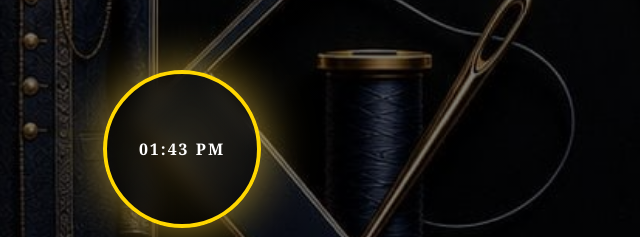
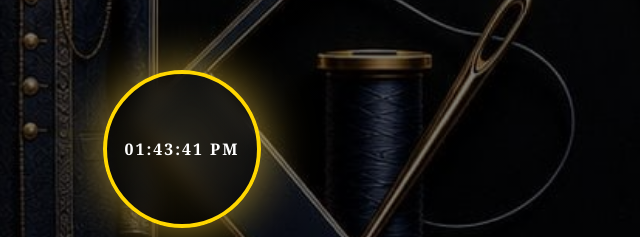
Before and after one commit to David-cyber-b/kinzcatchet.github.io, a plain HTML site: page index.html in a window 1280 px wide. Shown: the part 217-454 px from the top of the page, 458-1098 px from the left. Drawn offline with Linux system fonts and the light colour scheme.

Commit message:
Enhance clock to display seconds and update timing
Added seconds display to the clock and updated script execution.

```diff
--- a/index.html
+++ b/index.html
@@ -127,7 +127,7 @@
 <!-- HERO SECTION -->
 <div style="text-align:center; padding:140px 20px 120px; background:linear-gradient(rgba(0,0,0,0.5), rgba(0,0,0,0.5)), url('banner.jpg') center/cover; height:100vh; display:flex; flex-direction:column; justify-content:center; align-items:center; position:relative; z-index:1;">
   <div class="clock-container">
-  <div class="clock" id="kinz-clock"></div>
+  <div class="clock" id="kinz-clock">01:29:45PM</div>
   <div class="clock-label">LAGOS TIME</div>
 </div>
   <h1 class="fade-in shiny-text" style="font-size:65px; letter-spacing:6px; margin:0;">KINZ CATCHET</h1>
@@ -197,12 +197,13 @@ function updateKinzTime() {
   const time = now.toLocaleTimeString('en-US', {
     hour: '2-digit',
     minute: '2-digit',
+    second:'2-digit',/*SECONDS ADDED HERE*/
     hour12: true,
     timeZone: 'Africa/Lagos'
   });
   document.getElementById('kinz-clock').innerHTML = time;
 }
-updateKinzTime();
+updateKinzTime();//run once immediately
 setInterval(updateKinzTime, 1000);
 </script>
 </body>
```
